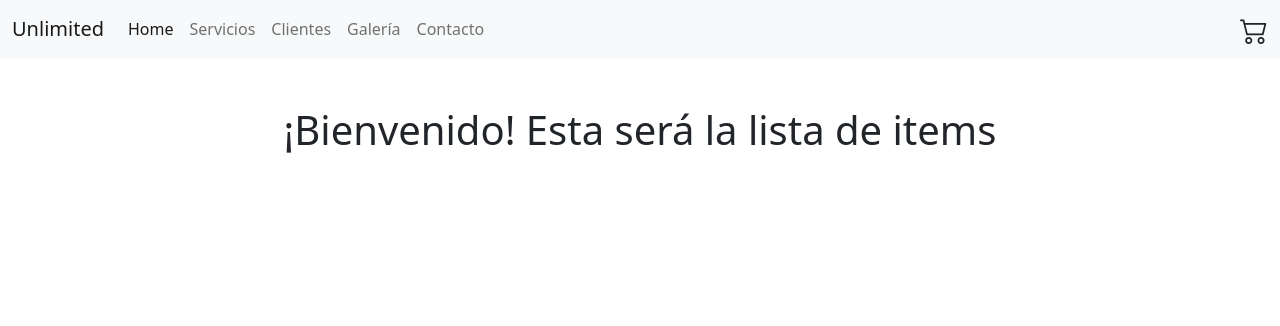
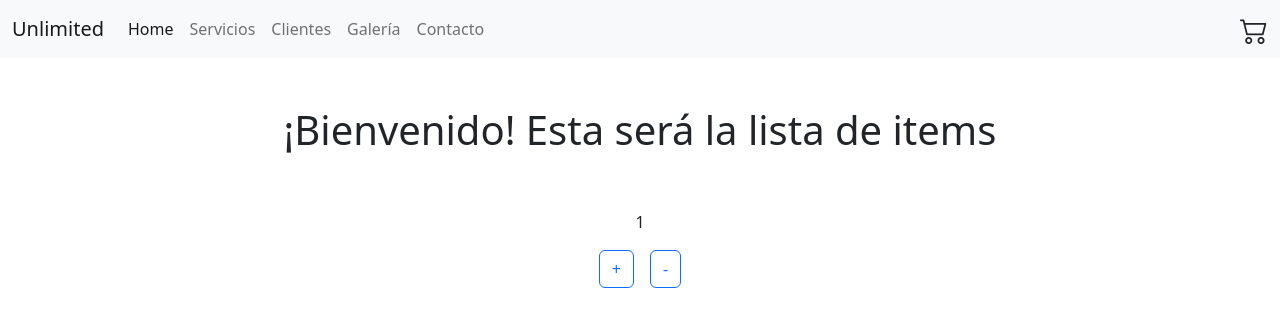
Before and after one commit to mariantonia416/unlimited-project-react, a React (Create React App) app: page / in a window 1280 px wide. Shown: the top 326 px of the page. Built offline with nearby package versions, Linux system fonts and the light colour scheme.

Commit message:
Desafio 4: Contador con boton

```diff
--- a/src/App.js
+++ b/src/App.js
@@ -5,6 +5,7 @@ import { BrowserRouter as Router} from 'react-router-dom'
 //COMPONENTS
 import NavBar from './components/NavBar/NavBar';
 import ItemListContainer from './components/ItemListContainer/ItemListContainer';
+import ItemCount from './components/ItemCount/ItemCount';
 
 //BOOTSTRAP
 import 'bootstrap/dist/css/bootstrap.css';
@@ -22,7 +23,10 @@ function App() {
         <ItemListContainer
         greeting="¡Bienvenido! Esta será la lista de items"
         />
-
+        <ItemCount
+          inicial={1}
+          stock={10}
+        />
       </header>
     </div>
   );
--- /dev/null
+++ b/src/components/ItemCount/ItemCount.js
@@ -0,0 +1,22 @@
+import React, {useState} from 'react'
+
+const ItemCount = ({inicial , stock}) => {
+  const [count, setCount] = useState(1)
+  const aumentarCantidad = () => {
+    if (count < stock)
+      setCount(count + 1)
+  }
+  const disminuirCantidad = () => {
+    if (count > inicial)
+      setCount(count - 1)
+  }
+  return (
+    <div>
+        <p>{count}</p>
+        <button className='btn btn-outline-primary mx-2' onClick={aumentarCantidad}>+</button>
+        <button className='btn btn-outline-primary mx-2' onClick={disminuirCantidad}>-</button>
+    </div>
+  )
+}
+
+export default ItemCount
```
